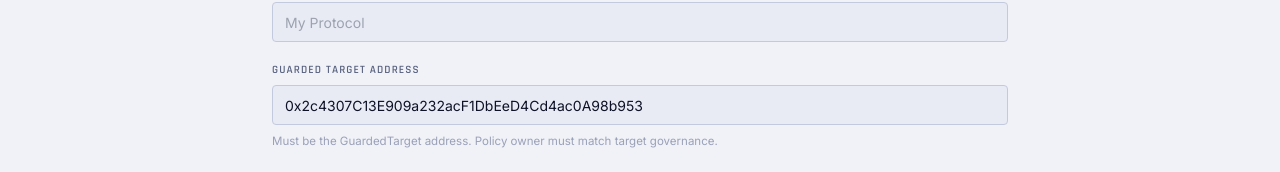
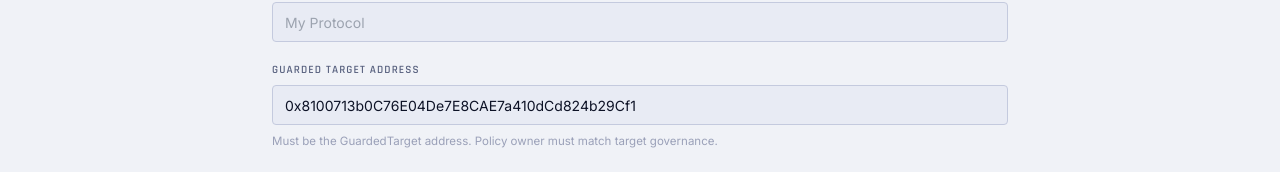
Before and after one commit to Siriron/aegis-app, a React (Vite) app: page /policy/new in a window 1280 px wide. Shown: the part 419-591 px from the top of the page. Built offline with nearby package versions, Linux system fonts and the light colour scheme; what genlayer-js would draw is missing.

Commit message:
Point the app and docs at the redeployed contracts

```diff
--- a/src/aegis/config.ts
+++ b/src/aegis/config.ts
@@ -8,10 +8,10 @@ export const NETWORK_NAME = 'GenLayer StudioNet';
 export const CURRENCY     = 'GEN';
 
 // Deployed contract addresses (StudioNet)
-export const VAULT_ADDRESS   : string = '0x711c5Abc26CD35fe89be962fDdBc210E59f3D636'; // PolicyVault
-export const ENGINE_ADDRESS  : string = '0x7e50078AfB31E880406197E64910Ec2dbFf6BC30'; // JudgmentEngine
-export const GATE_ADDRESS    : string = '0x88CFE8751b76064c9FC28B90fDe93815Ea966166'; // AuthorityGate
-export const TARGET_ADDRESS  : string = '0x2c4307C13E909a232acF1DbEeD4Cd4ac0A98b953'; // GuardedTarget
+export const VAULT_ADDRESS   : string = '0x2f2E2064994715bfDb5F399b968E77C7759c2148'; // PolicyVault
+export const ENGINE_ADDRESS  : string = '0x92F5e5617EDADD456B54893CD0fe122D3FE2c0E0'; // JudgmentEngine
+export const GATE_ADDRESS    : string = '0xb4032127b0E33916e1Fd4B2B6C9f397cBA622e57'; // AuthorityGate
+export const TARGET_ADDRESS  : string = '0x8100713b0C76E04De7E8CAE7a410dCd824b29Cf1'; // GuardedTarget
 
 export const ZERO_ADDRESS: string = '0x0000000000000000000000000000000000000000';
 
```
Also changed, not shown: 1 other file (tests, documents, lock files or other folders).
